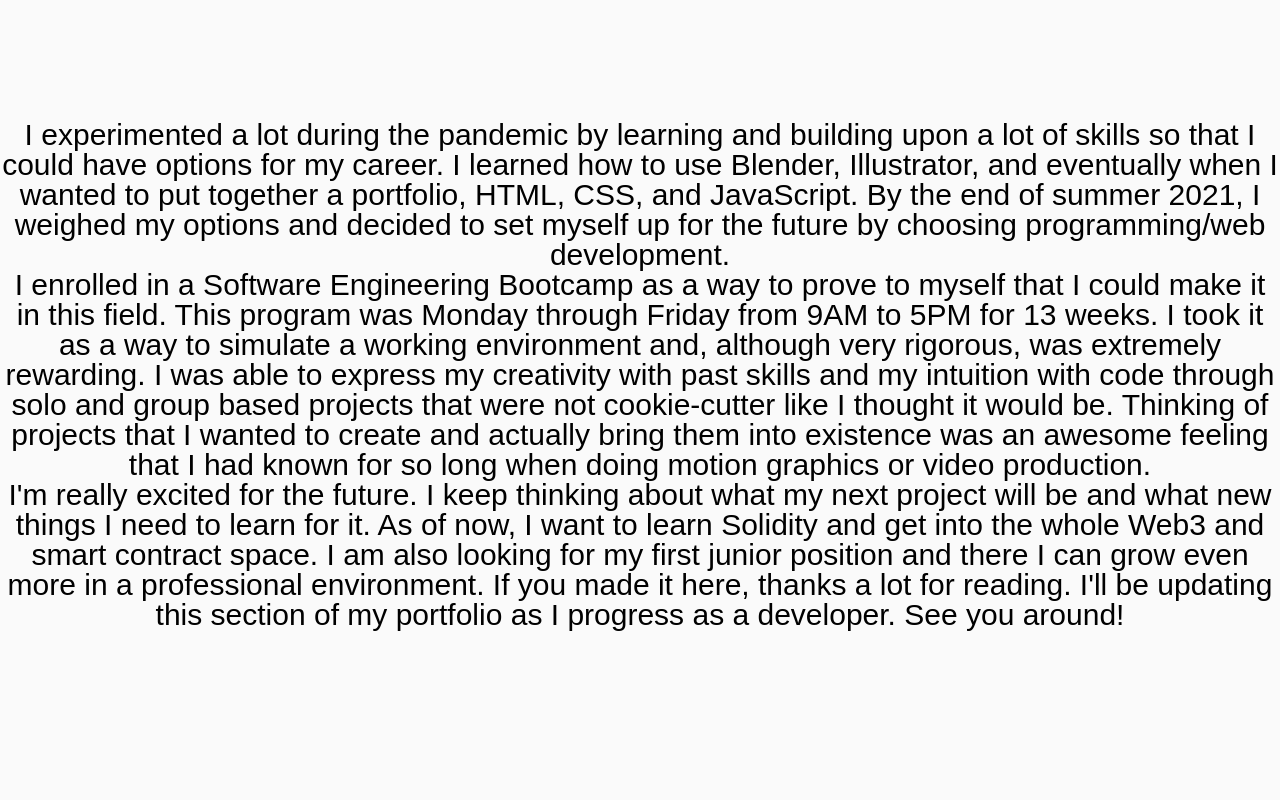
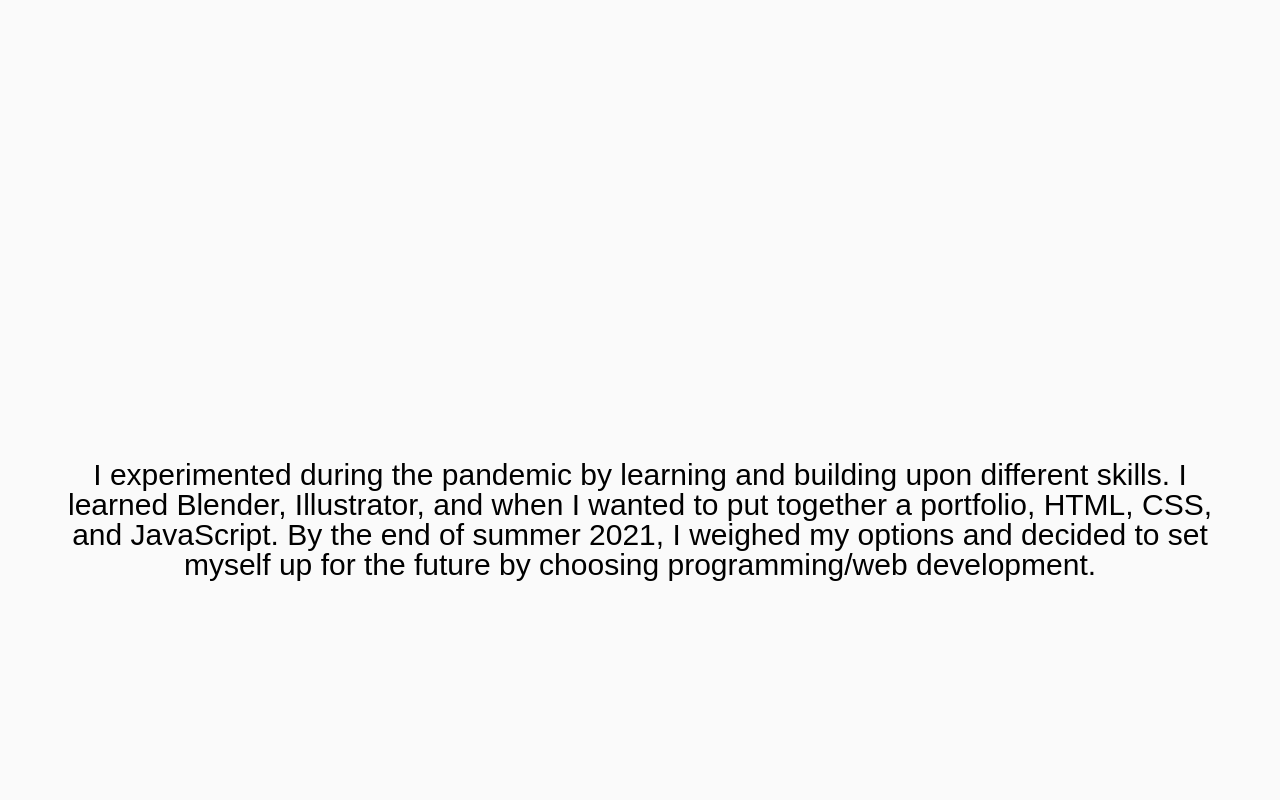
Before and after one commit to brian99na/portfolio, a React (Create React App) app: page /#/about in a window 1280 px wide. Shown: the part 680-1480 px from the top of the page. Before the commit the page ends 1311 px from the top, so only its background shows below. Built offline with nearby package versions, Linux system fonts and the light colour scheme; a web font is replaced by a local one.

Commit message:
added mango model and view

```diff
--- a/src/components/About/About.js
+++ b/src/components/About/About.js
@@ -29,7 +29,7 @@ function About(props) {
                 <section className='about-1'>
                     <p>
                         My background is in all things media. I was primarily a video editor with
-                        skills in 2D motion graphics, but I also spent a lot of time creating
+                        skills in 2D motion graphics. I also spent a lot of time creating
                         short films in college with classmates and was a videographer/editor
                         for a student run production team. My path really diverged when the pandemic happened.
                     </p>
@@ -39,24 +39,23 @@ function About(props) {
                 </section>
                 <section className='about-2'>
                     <p>
-                        I experimented a lot during the pandemic by learning and building upon a lot of skills so that I could have options for my career.
-                        I learned how to use Blender, Illustrator, and eventually when I wanted to put together a portfolio, HTML, CSS, and JavaScript. By the end of
-                        summer 2021, I weighed my options and decided to set myself up for the future by choosing programming/web development.
+                        I experimented during the pandemic by learning and building upon different skills.
+                        I learned Blender, Illustrator, and when I wanted to put together a portfolio, HTML, CSS, and JavaScript.
+                        By the end of summer 2021, I weighed my options and decided to set myself up for the future by choosing programming/web development.
                     </p>
                 </section>
                 <section className='about-3'>
                     <p>
-                        I enrolled in a Software Engineering Bootcamp as a way to prove to myself that I could make it in this field. This program was Monday through
-                        Friday from 9AM to 5PM for 13 weeks. I took it as a way to simulate a working environment and, although very rigorous, was extremely rewarding. I was able to
-                        express my creativity with past skills and my intuition with code through solo and group based projects that were not cookie-cutter like I thought it would be.
-                        Thinking of projects that I wanted to create and actually bring them into existence was an awesome feeling that I had known for so long when doing motion graphics or
-                        video production.
+                        I enrolled in a Software Engineering Bootcamp as a way to prove to myself that I could make it in this field.
+                        I took it as a way to simulate a working environment and, although very rigorous, was extremely rewarding.
+                        I was able to express both creativity and intuition when coding which I think is the best of both worlds.
                     </p>
                 </section>
                 <section className='about-4'>
                     <p>
-                        I'm really excited for the future. I keep thinking about what my next project will be and what new things I need to learn for it. As of now, I want to learn
-                        Solidity and get into the whole Web3 and smart contract space. I am also looking for my first junior position and there I can grow even more in a professional environment.
+                        I'm really excited for the future. I know that as I progress into this career, I'll be learning more and more.
+                        As of now, I'd really love to learn Solidity and get into the whole Web3 and smart contract space.
+                        I am also looking for my first junior position to grow in a professional environment.
                         If you made it here, thanks a lot for reading. I'll be updating this section of my portfolio as I progress as a developer. See you around!
                     </p>
                 </section>
--- a/src/components/About/about.css
+++ b/src/components/About/about.css
@@ -50,7 +50,7 @@
     opacity: 1
 }
 
-.about-1 {
+.about-1, .about-2, .about-3, .about-4 {
     display: flex;
     flex-direction: column;
     justify-content: center;
```
